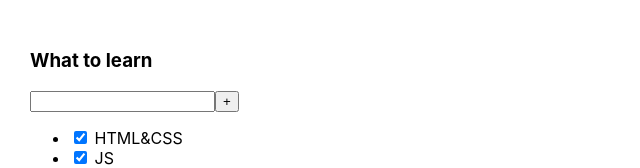
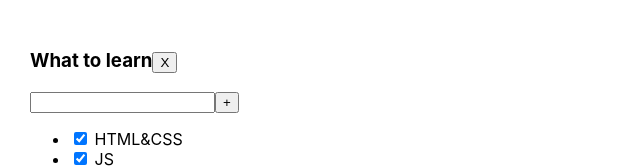
Before and after one commit to Ristretto1/inc_todolist_independent, a React (Create React App) app: page / in a window 1280 px wide. Shown: the top 168 px of the page, without its empty margins (0-640 px from the left). Built offline with nearby package versions, Linux system fonts and the light colour scheme.

Commit message:
add inputblock

```diff
--- a/src/App.tsx
+++ b/src/App.tsx
@@ -1,15 +1,20 @@
 import React from 'react';
 import './App.css';
+import {InputBlock} from './components/InputBlock';
+import {Button} from './components/Button';
 
 function App() {
+
+
+
     return (
         <div className="App">
             <div>
-                <h3>What to learn</h3>
-                <div>
-                    <input/>
-                    <button>+</button>
-                </div>
+                <h3>
+                    What to learn
+                    <Button name={'X'} callback={()=>{}}/>
+                </h3>
+                <InputBlock/>
                 <ul>
                     <li><input type="checkbox" checked={true}/> <span>HTML&CSS</span></li>
                     <li><input type="checkbox" checked={true}/> <span>JS</span></li>
--- /dev/null
+++ b/src/components/Button.tsx
@@ -0,0 +1,16 @@
+import React from 'react';
+
+type ButtonPropsType ={
+    name: string
+    callback: () => void
+    className?: string
+}
+
+export const Button: React.FC<ButtonPropsType> = ({name, callback, className}) => {
+
+    const onClickHandler = () => callback()
+
+    return (
+        <button className={className} onClick={onClickHandler}>{name}</button>
+    );
+};
--- /dev/null
+++ b/src/components/Input.tsx
@@ -0,0 +1,24 @@
+import React, {ChangeEvent} from 'react';
+
+type InputPropsType ={
+    title: string
+    setTitle: (title: string) => void
+    callback: () => void
+    className?: string
+}
+
+export const Input: React.FC<InputPropsType> = ({className, title, setTitle, callback}) => {
+
+    const onChangeHandler =(e:ChangeEvent<HTMLInputElement>) => {
+        setTitle(e.currentTarget.value)
+    }
+
+    return (
+        <input
+            type="text"
+            value={title}
+            onChange={onChangeHandler}
+            className={className}
+        />
+    );
+};
--- /dev/null
+++ b/src/components/InputBlock.tsx
@@ -0,0 +1,22 @@
+import React, {useState} from 'react';
+import {Input} from './Input';
+import {Button} from './Button';
+
+
+
+export const InputBlock = () => {
+
+    const [title, setTitle] = useState<string>('')
+
+    return (
+        <div>
+            <Input
+                setTitle={setTitle}
+                title={title}
+                callback={()=>{}}
+                className={''}
+            />
+            <Button name={'+'} callback={()=>{}}/>
+        </div>
+    );
+};
```
